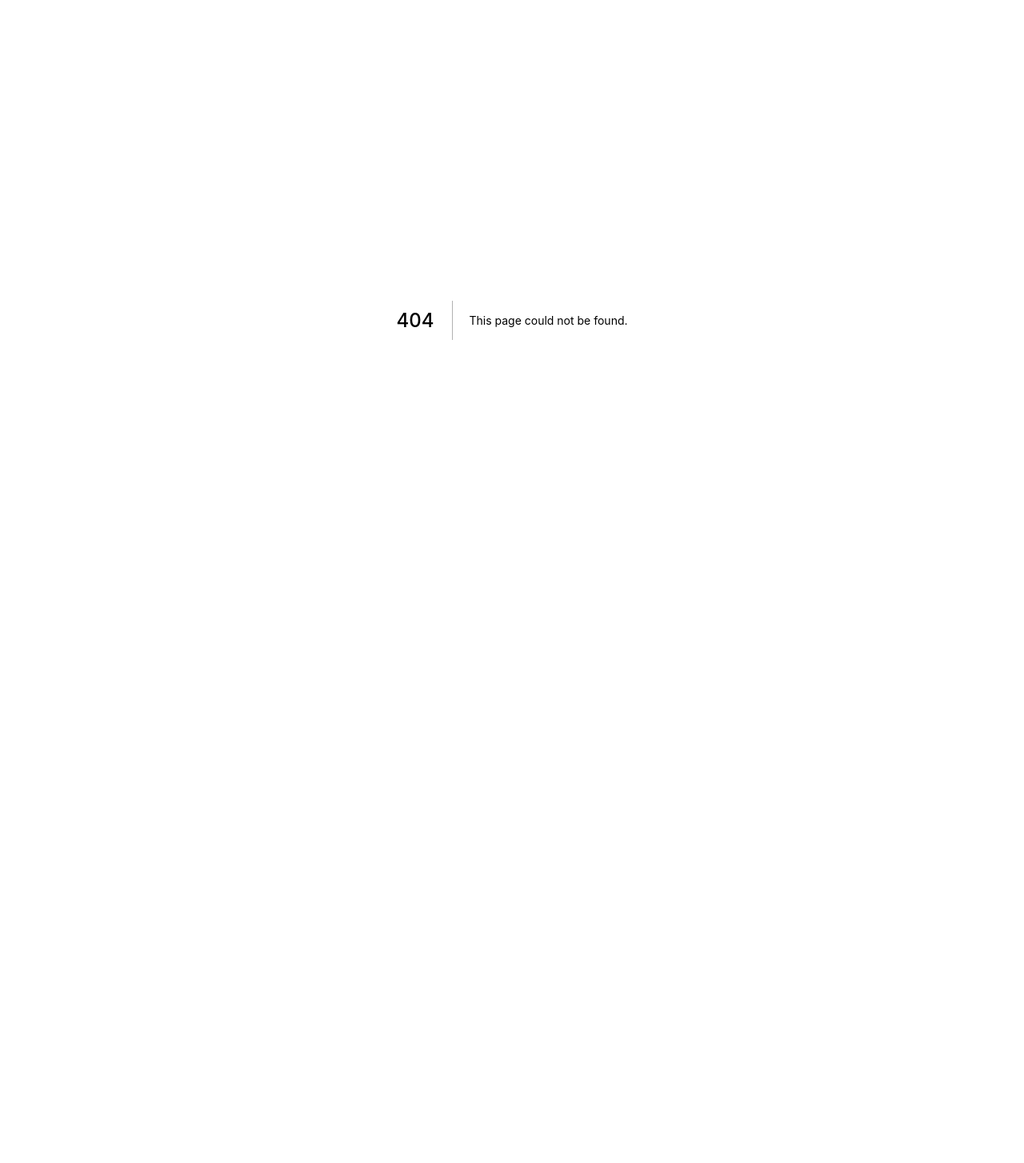
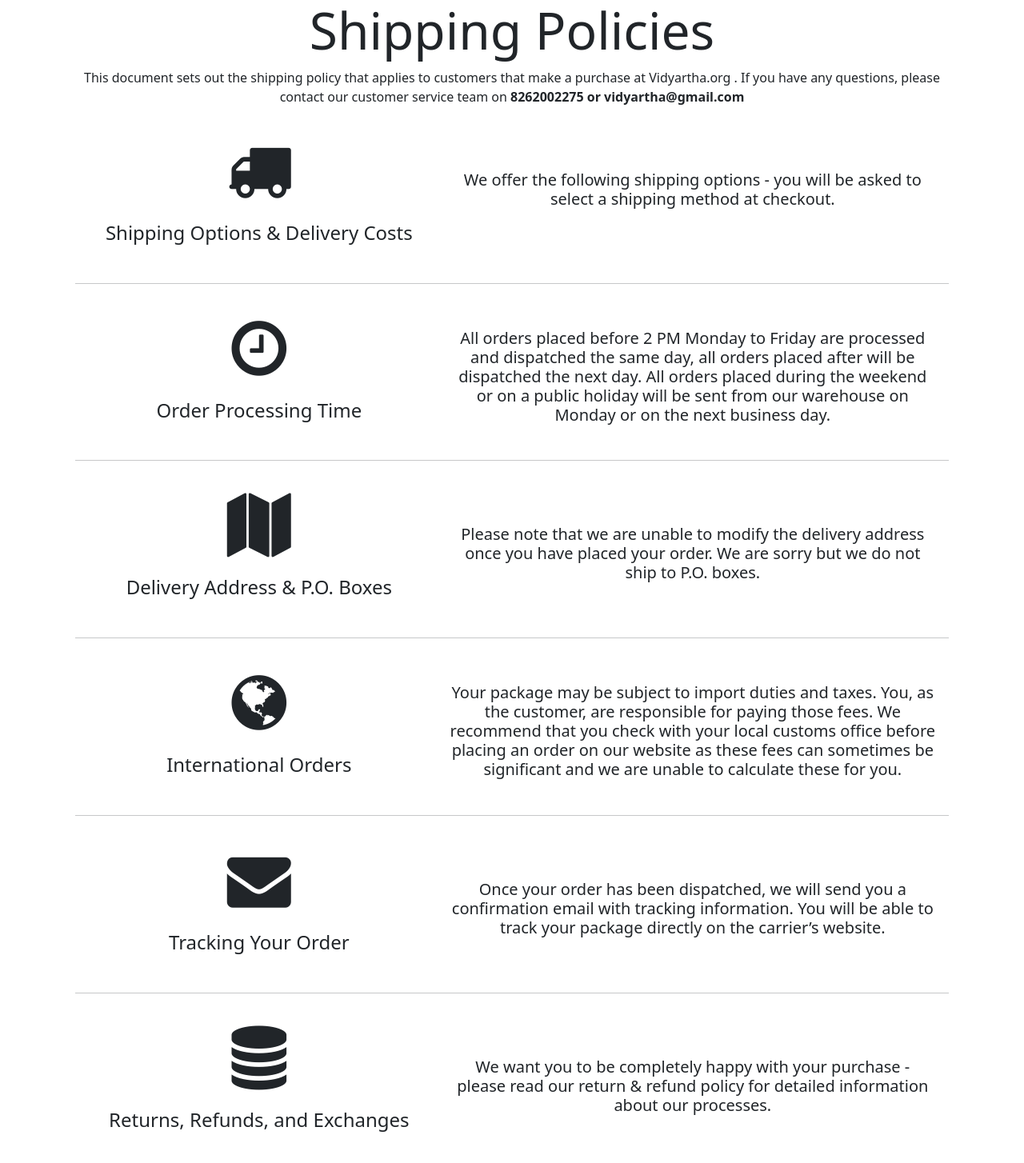
Before and after one commit to maheshauti96/vidyartha-app, a Next.js app: page /Shipping in a window 1280 px wide. Before the commit this address had no page. Shown: the top 1454 px of the page at 80% size. Before the commit the page ends 800 px from the top, so only its background shows below. Built offline with nearby package versions, Linux system fonts and the light colour scheme.

Commit message:
not usable

```diff
--- /dev/null
+++ b/pages/Shipping.js
@@ -0,0 +1,124 @@
+import "../node_modules/bootstrap/dist/css/bootstrap.min.css"
+import "../node_modules/font-awesome/css/font-awesome.min.css"
+
+export default function Shipping() {
+
+
+    return (<div className="container text-center ">
+
+
+        <h1 className="display-3"><strong>Shipping Policies</strong></h1>
+        <p>This document sets out the shipping policy that applies to customers that make a purchase at Vidyartha.org . If you have any questions, please contact our customer service team on <strong>8262002275 or vidyartha@gmail.com</strong>
+        </p>
+        <div className="container">
+            <div className=" row p-3 ">
+                <div className="col-md-5 text-center">
+
+                    <h1><i className="fa fa-truck fa-2x p-2"></i></h1>
+                    <h4 className="p-2 ">Shipping Options & Delivery Costs</h4>
+                </div>
+                <div className="col-md-7 text-center">
+                    <h5 className=" mt-5">            We offer the following shipping options - you will be asked to select a shipping method at checkout.
+                    </h5>
+                </div>
+
+            </div>
+            <hr></hr>
+
+
+
+
+            <div className=" row p-3 ">
+                <div className="col-md-5 text-center">
+
+                    <h1><i className="fa fa-clock-o fa-2x p-2"></i></h1>
+                    <h4 className="p-2 ">Order Processing Time</h4>
+                </div>
+                <div className="col-md-7 text-center">
+                    <h5 className="mt-4">            All orders placed before 2 PM Monday to Friday are processed and dispatched the same day, all orders placed after will be dispatched the next day. All orders placed during the weekend or on a public holiday will be sent from our warehouse on Monday or on the next business day.
+                    </h5>
+                </div>
+
+            </div>
+            <hr></hr>
+            <div className=" row p-3 ">
+                <div className="col-md-5 text-center">
+
+                    <h1><i className="fa fa-map fa-2x p-2"></i></h1>
+                    <h4 className="p-2 ">Delivery Address & P.O. Boxes</h4>
+                </div>
+                <div className="col-md-7 text-center">
+                    <h5 className="mt-5">         Please note that we are unable to modify the delivery address once you have placed your order. We are sorry but we do not ship to P.O. boxes.
+
+                    </h5>
+                </div>
+
+            </div>
+            <hr></hr>
+            <div className=" row p-3 ">
+                <div className="col-md-5 text-center">
+
+                    <h1><i className="fa fa-globe fa-2x p-2"></i></h1>
+                    <h4 className="p-2 ">International Orders</h4>
+                </div>
+                <div className="col-md-7 text-center">
+                    <h5 className="mt-4">       Your package may be subject to import duties and taxes. You, as the customer, are responsible for paying those fees. We recommend that you check with your local customs office before placing an order on our website as these fees can sometimes be significant and we are unable to calculate these for you.
+                    </h5>
+                </div>
+
+            </div>
+            <hr></hr>
+            <div className="  row p-3  ">
+                <div className="col-md-5 text-center">
+
+                    <h1><i className="fa fa-envelope fa-2x p-2"></i></h1>
+                    <h4 className="p-2 ">Tracking Your Order</h4>
+                </div>
+                <div className="col-md-7 text-center">
+                    <h5 className="mt-5">       Once your order has been dispatched, we will send you a confirmation email with tracking information. You will be able to track your package directly on the carrier’s website.
+                    </h5>
+                </div>
+
+            </div>
+            <hr></hr>
+            <div className="  row p-3 ">
+                <div className="col-md-5 text-center">
+
+                    <h1><i className="fa fa-database fa-2x p-2"></i></h1>
+                    <h4 className="p-2 ">Returns, Refunds, and Exchanges</h4>
+                </div>
+                <div className="col-md-7 text-center">
+                    <h5 className="mt-5 ">       We want you to be completely happy with your purchase - please read our return & refund policy for detailed information about our processes.
+                    </h5>
+                </div>
+
+            </div>
+            <hr></hr>
+
+
+
+
+        </div>
+
+    </div >
+
+
+
+
+
+
+
+
+
+
+
+
+
+
+
+
+
+
+
+    )
+};
--- /dev/null
+++ b/src/styles/shipping.scss
@@ -0,0 +1,8 @@
+h5{
+    color: gray;
+
+}
+.fa{
+    // color: rgb(128, 128, 49);
+    color: gold;
+}
```
Also changed, not shown: package.json (+6 -1 lines), pages/AboutUs.js (added, +21 -0 lines), pages/Contactus.js (added, +12 -0 lines), 1 other file (tests, documents, lock files or other folders).
